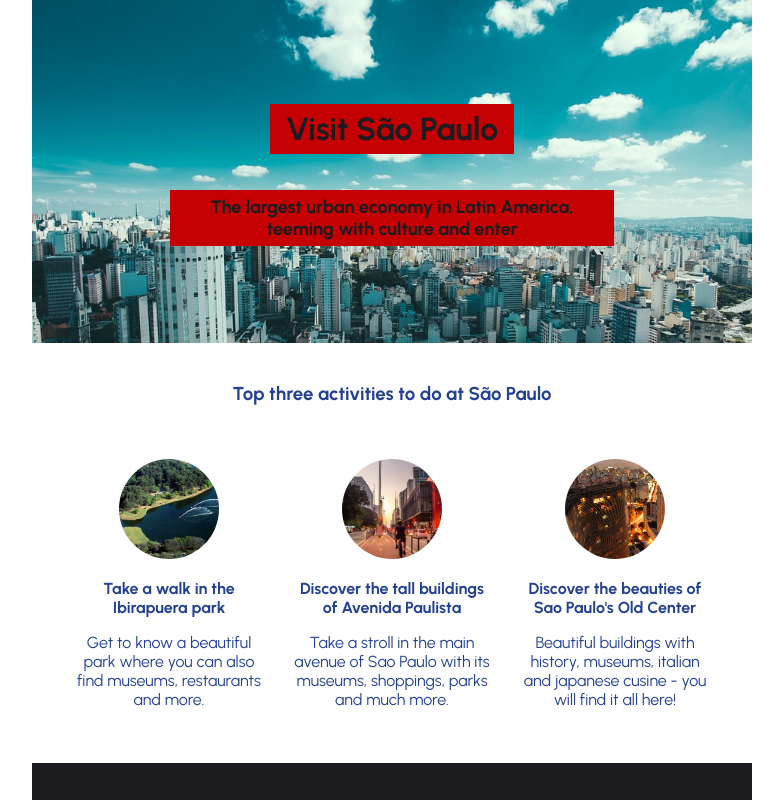
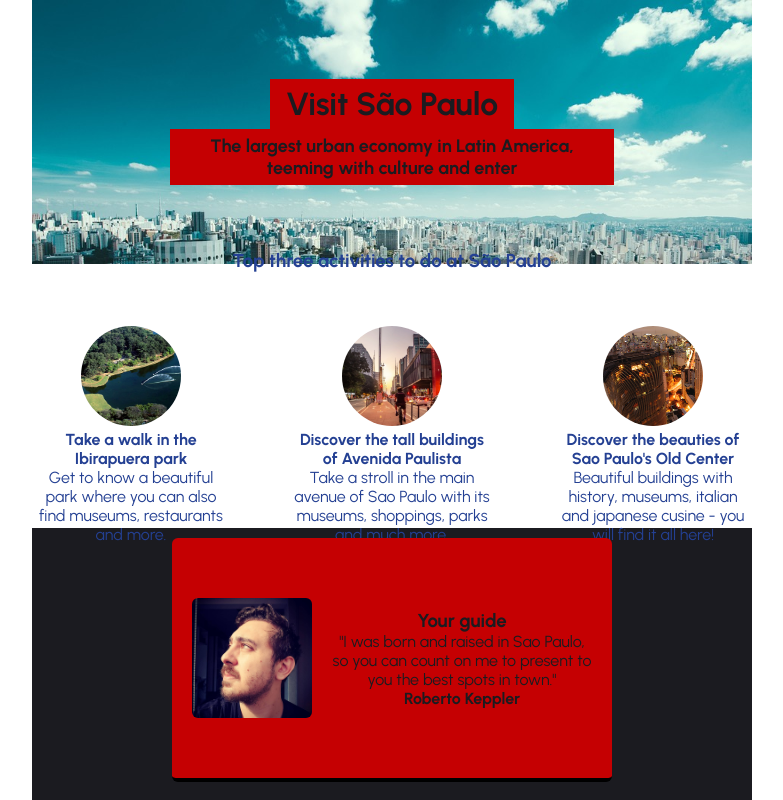
Before and after one commit to rkeppler42/scrimba-hometown-homepage, a plain HTML site: page index.html in a window 1280 px wide. Shown: the top 800 px of the page, without its empty margins (248-1031 px from the left). Drawn offline with Linux system fonts and the light colour scheme.

Commit message:
Second iteration of the project

```diff
--- a/styles.css
+++ b/styles.css
@@ -7,6 +7,10 @@ LIGHT BLUE: #457B9D
 DARK BLUE: #1D3557
 
 */
+
+* {
+  margin: 0;
+}
 
 body {
   font-family: "Urbanist", sans-serif;
@@ -25,19 +29,20 @@ body {
 }
 
 .container {
+  background-color: #1b1b20;
+  height: 100vh;
   width: 720px;
 }
 
 .hero {
   width: 100%;
-  height: 343px;
+  height: 33vh;
   display: flex;
   flex-direction: column;
   justify-content: center;
   align-items: center;
   background-image: url(images/saopaulo.png);
   background-size: cover;
-  margin-bottom: 39px;
 }
 
 h1,
@@ -53,9 +58,14 @@ h2 {
 }
 
 .activities {
-  background-color: ;
+  width: 100%;
+  height: 33vh;
+  background-color: #fff;
   color: #244093;
-  margin: 38px;
+  /* padding: 38px 0 54px; */
+  display: flex;
+  flex-direction: column;
+  justify-content: center;
 }
 
 .activities-heading {
@@ -76,7 +86,7 @@ h2 {
 }
 
 .guide {
-  height: 394px;
+  height: 33vh;
   display: flex;
   justify-content: center;
   align-items: center;
```
